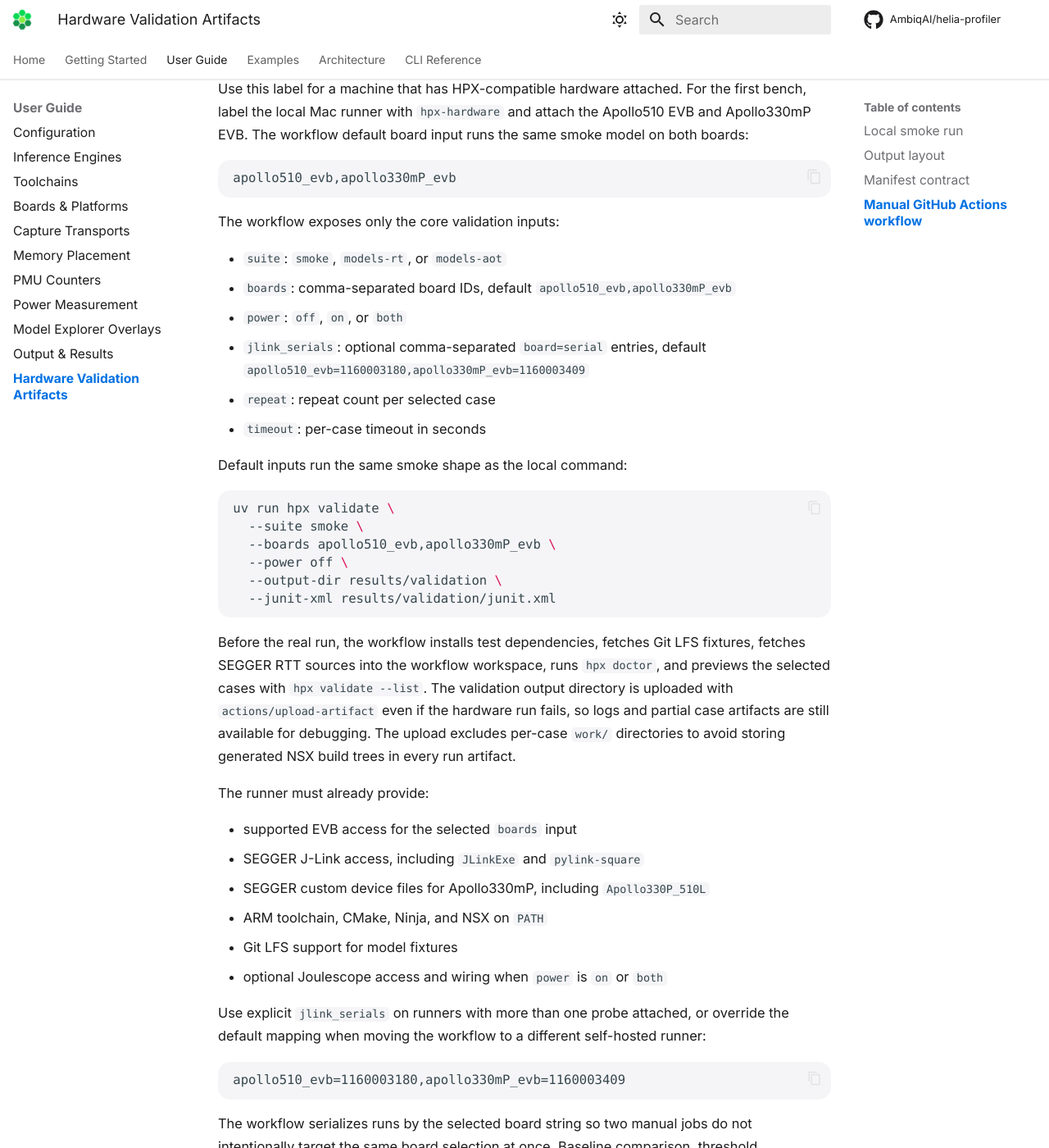
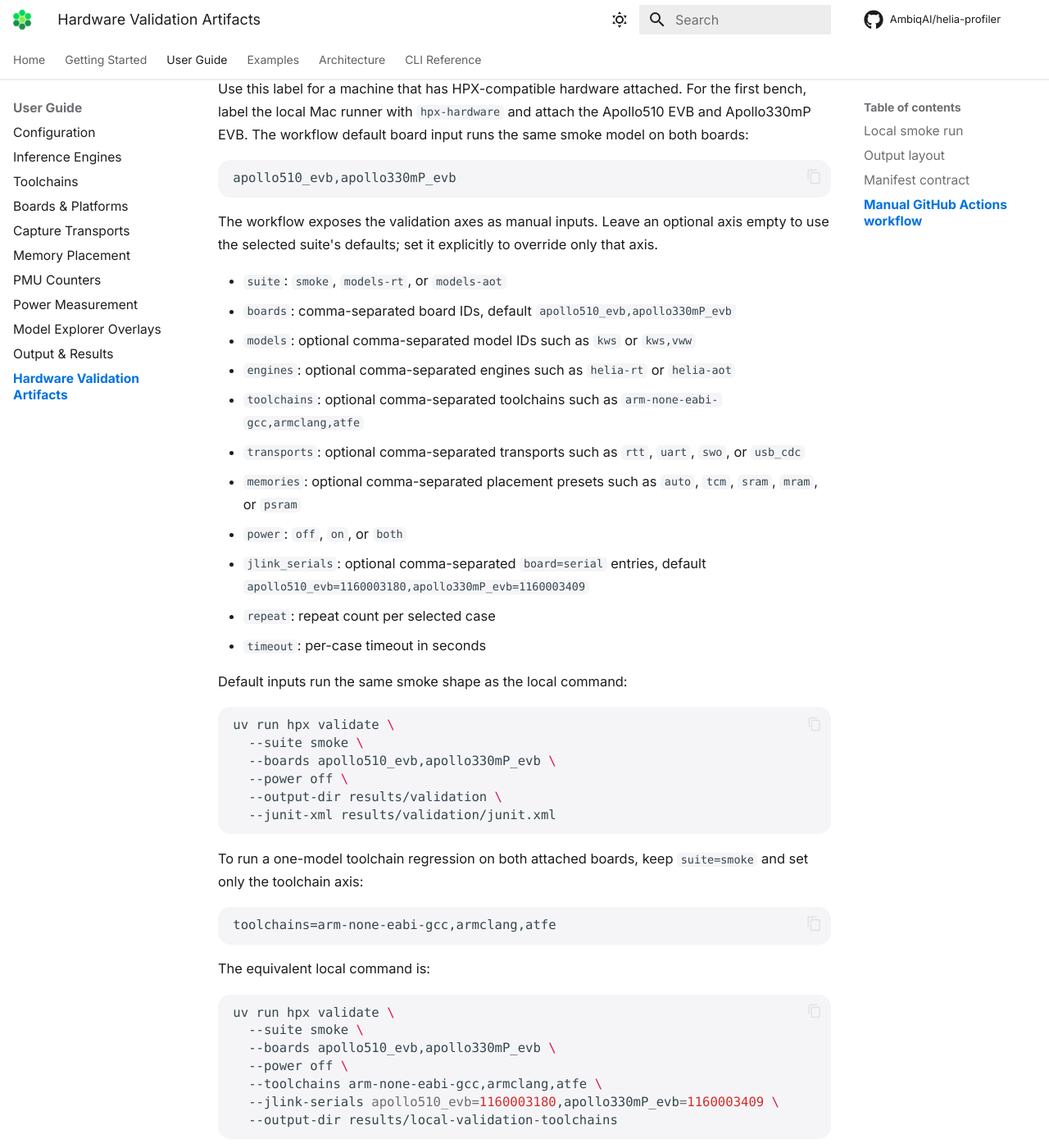
Before and after one commit to AmbiqAI/helia-profiler, an MkDocs documentation site: the page built from docs/guide/hardware-ci.md, in a window 1280 px wide and 1400 px high, scrolled down 2977 px. Shown: the whole window at 82% size. Built offline with MkDocs 1.6.1 and Material for MkDocs 9.7.7, drawn with Linux system fonts in a browser that asks for light colours; some web fonts are replaced; comment, search, counter and statistics services are not loaded; some of the changed text lies outside the part shown.

Commit message:
feat(validation): expose hardware workflow axes

````diff
--- a/docs/guide/hardware-ci.md
+++ b/docs/guide/hardware-ci.md
@@ -136,10 +136,20 @@ same smoke model on both boards:
 apollo510_evb,apollo330mP_evb
 ```
 
-The workflow exposes only the core validation inputs:
+The workflow exposes the validation axes as manual inputs. Leave an optional
+axis empty to use the selected suite's defaults; set it explicitly to override
+only that axis.
 
 - `suite`: `smoke`, `models-rt`, or `models-aot`
 - `boards`: comma-separated board IDs, default `apollo510_evb,apollo330mP_evb`
+- `models`: optional comma-separated model IDs such as `kws` or `kws,vww`
+- `engines`: optional comma-separated engines such as `helia-rt` or `helia-aot`
+- `toolchains`: optional comma-separated toolchains such as
+  `arm-none-eabi-gcc,armclang,atfe`
+- `transports`: optional comma-separated transports such as `rtt`, `uart`, `swo`,
+  or `usb_cdc`
+- `memories`: optional comma-separated placement presets such as `auto`, `tcm`,
+  `sram`, `mram`, or `psram`
 - `power`: `off`, `on`, or `both`
 - `jlink_serials`: optional comma-separated `board=serial` entries, default
   `apollo510_evb=1160003180,apollo330mP_evb=1160003409`
@@ -156,6 +166,38 @@ uv run hpx validate \
   --output-dir results/validation \
   --junit-xml results/validation/junit.xml
 ```
+
+To run a one-model toolchain regression on both attached boards, keep
+`suite=smoke` and set only the toolchain axis:
+
+```text
+toolchains=arm-none-eabi-gcc,armclang,atfe
+```
+
+The equivalent local command is:
+
+```bash
+uv run hpx validate \
+  --suite smoke \
+  --boards apollo510_evb,apollo330mP_evb \
+  --power off \
+  --toolchains arm-none-eabi-gcc,armclang,atfe \
+  --jlink-serials apollo510_evb=1160003180,apollo330mP_evb=1160003409 \
+  --output-dir results/local-validation-toolchains
+```
+
+That expands to six cases: one KWS heliaRT smoke case for each
+`board × toolchain` combination.
+
+To compare runtime engines on the same smoke model, keep `suite=smoke` and set:
+
+```text
+engines=helia-rt,helia-aot
+```
+
+You can combine axes when needed, for example `engines=helia-rt,helia-aot` and
+`toolchains=arm-none-eabi-gcc,armclang`, but preview with `hpx validate --list`
+first so the manual run size is explicit.
 
 Before the real run, the workflow installs test dependencies, fetches Git LFS
 fixtures, fetches SEGGER RTT sources into the workflow workspace, runs
````
Also changed, not shown: 1 other file.
